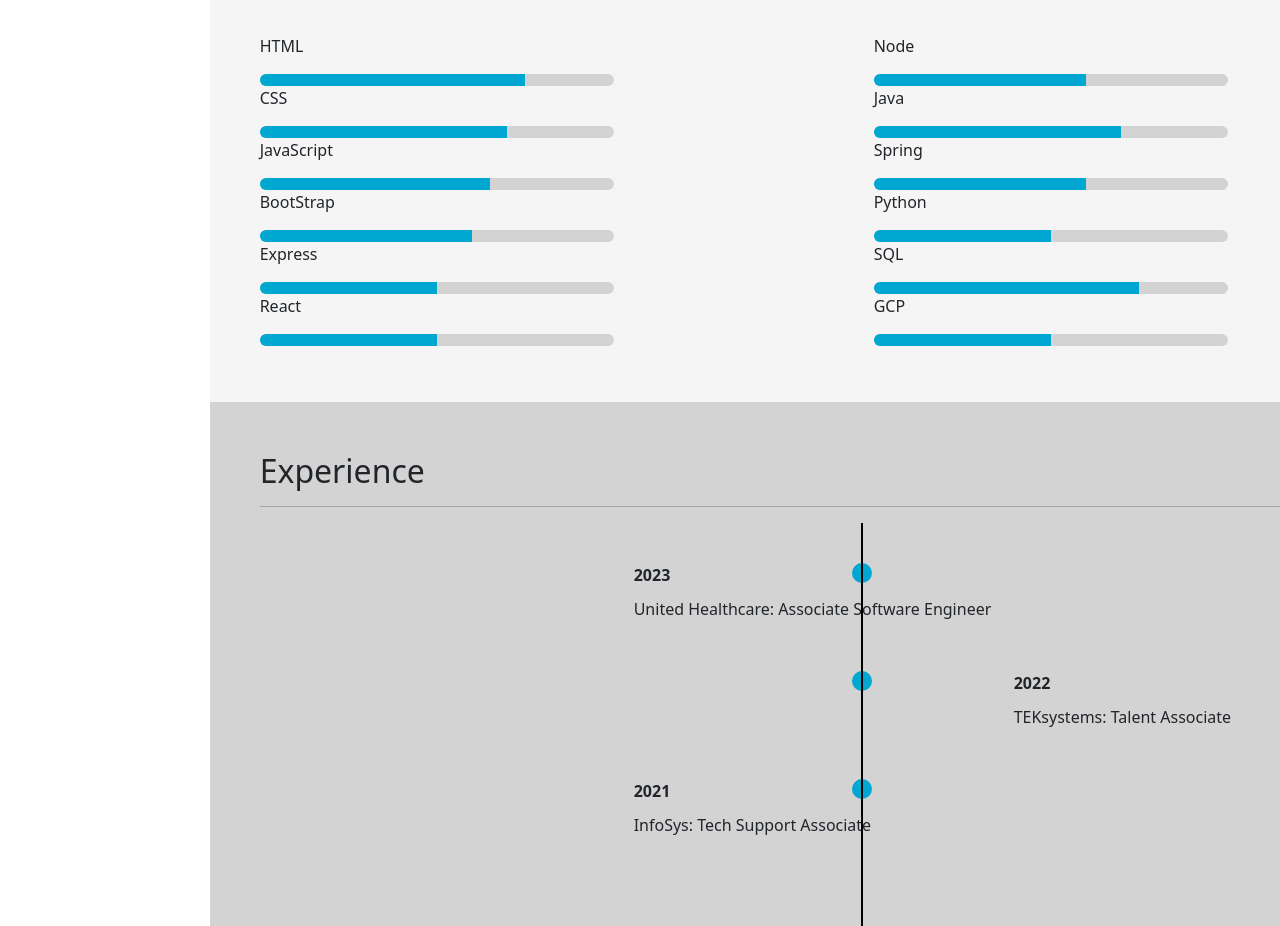
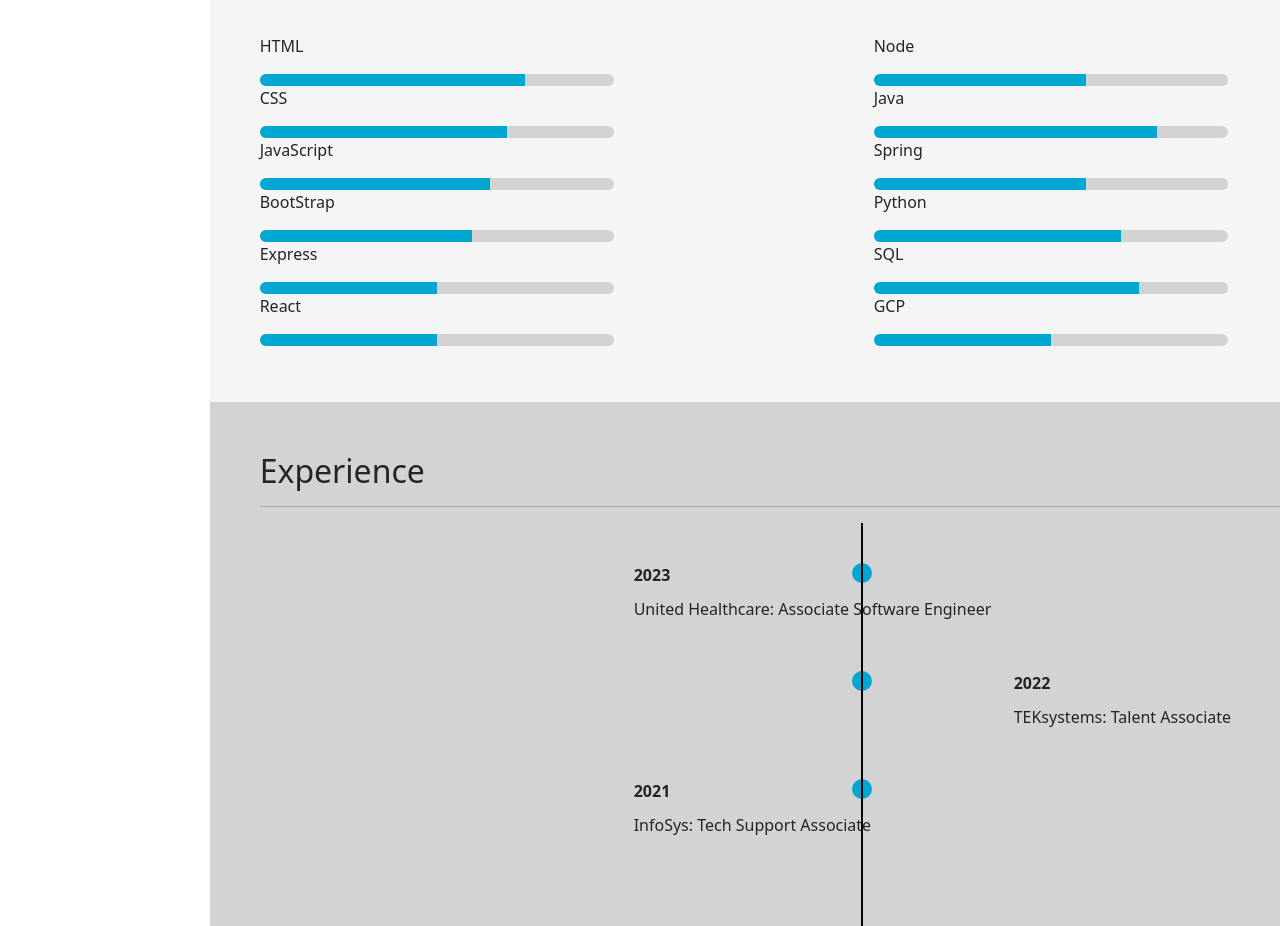
Before and after one commit to Sheryyar360/Portfolio, a plain HTML site: page index.html in a window 1280 px wide. Shown: the part 1800-2726 px from the top of the page. Drawn offline with nearby package versions, Linux system fonts and the light colour scheme.

Commit message:
edit skills

```diff
--- a/index.html
+++ b/index.html
@@ -138,7 +138,7 @@
                         </div>
                         <p>Java</p>
                         <div class="progress" role="progressbar" aria-label="Basic example" aria-valuenow="70" aria-valuemin="0" aria-valuemax="100" style="height: 4%; width: 60%; background-color: lightgray;">
-                            <div class="progress-bar" style="width: 70%; background-color: #00a8d1;"></div>
+                            <div class="progress-bar" style="width: 80%; background-color: #00a8d1;"></div>
                         </div>
                         <p>Spring</p>
                         <div class="progress" role="progressbar" aria-label="Basic example" aria-valuenow="60" aria-valuemin="0" aria-valuemax="100" style="height: 4%; width: 60%; background-color: lightgray;">
@@ -146,7 +146,7 @@
                         </div>
                         <p>Python</p>
                         <div class="progress" role="progressbar" aria-label="Basic example" aria-valuenow="75" aria-valuemin="0" aria-valuemax="100" style="height: 4%; width: 60%; background-color: lightgray;">
-                            <div class="progress-bar" style="width: 50%; background-color: #00a8d1;"></div>
+                            <div class="progress-bar" style="width: 70%; background-color: #00a8d1;"></div>
                         </div>
                         <p>SQL</p>
                         <div class="progress" role="progressbar" aria-label="Basic example" aria-valuenow="75" aria-valuemin="0" aria-valuemax="100" style="height: 4%; width: 60%; background-color: lightgray;">
```
